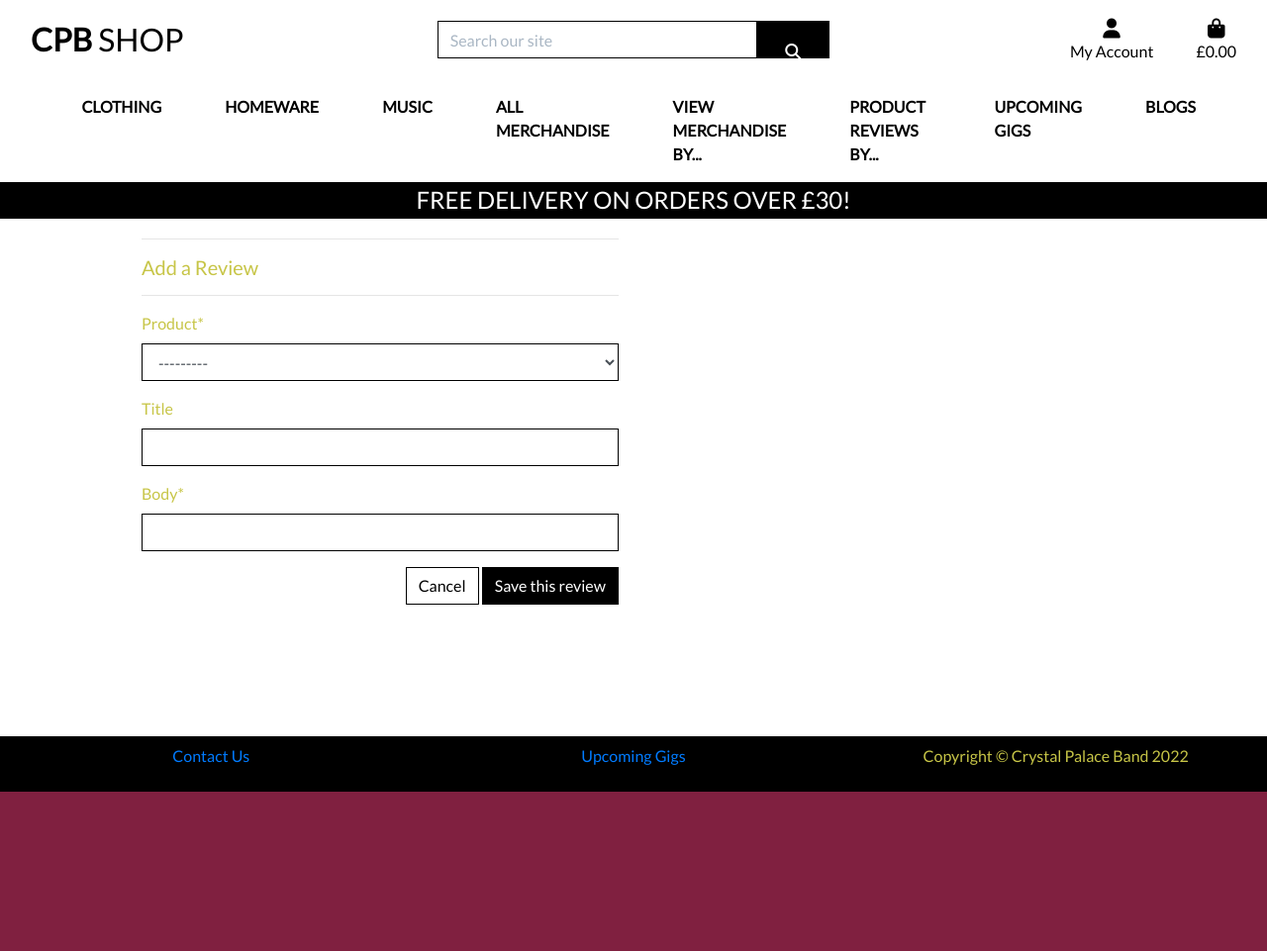
After one commit to tubaman48/CI-MS4-cpb-shop, a Django app: page /reviews/add/ in a window 1280 px wide. The commit adds this page. Shown: the whole page at 99% size. Run offline with Django 3.2, Linux system fonts and the light colour scheme; a user stored in the database is signed in; data comes from the database, SQL or seed files in the repository; tables that the repository leaves empty hold one stand-in row (values such as "Sample post"); some libraries are stand-ins or nearby versions.

Commit message:
include add_review function and correct display formatting on reviews page

```diff
--- a/reviews/forms.py
+++ b/reviews/forms.py
@@ -1,7 +1,7 @@
 """ Review forms """
 
 from django import forms
-from .models import Review
+from . models import Review
 
 
 class ReviewForm(forms.ModelForm):
@@ -14,5 +14,5 @@ class ReviewForm(forms.ModelForm):
 
     def __init__(self, *args, **kwargs):
         super().__init__(*args, **kwargs)
-        for field in self.fields.items():
-            field.widget.attrs['class'] = 'border-black rounded-0'
+        for field in self.fields:
+            self.fields[field].widget.attrs['class'] = 'border-black rounded-0'
--- /dev/null
+++ b/reviews/templates/reviews/add_review.html
@@ -0,0 +1,36 @@
+{% extends "base.html" %}
+{% load static %}
+
+{% block page_header %}
+<div class="container header-container">
+    <div class="row">
+        <div class="col"></div>
+    </div>
+</div>
+{% endblock %}
+
+{% block content %}
+<div class="overlay"></div>
+<div class="container h-100">
+    <div class="row">
+        <div class="col-12 col-md-6">
+            <hr>
+            <h5>Add a Review</h5>
+            <hr>
+        </div>
+    </div>
+
+    <div class="row">
+        <div class="col-12 col-md-6">
+            <form method="POST" action="{% url 'add_review' %}" class="form mb-2">
+                {% csrf_token %}
+                {{ form | crispy }}
+                <div class="text-right">
+                    <a class="btn btn-outline-black rounded-0" href="{% url 'reviews' %}">Cancel</a>
+                    <button class="btn btn-black rounded-0" type="submit">Save this review</button>
+                </div>
+            </form>
+        </div>
+    </div>
+</div>
+{% endblock %}
--- a/reviews/urls.py
+++ b/reviews/urls.py
@@ -6,4 +6,5 @@ from . import views
 
 urlpatterns = [
     path('', views.all_reviews, name='reviews'),
+    path('add/', views.add_review, name='add_review'),
 ]
--- a/reviews/views.py
+++ b/reviews/views.py
@@ -1,8 +1,11 @@
 """ Views for reviews app """
 
-from django.shortcuts import render
+from django.shortcuts import render, redirect, reverse
+from django.contrib import messages
 from django.db.models.functions import Lower
+from django.contrib.auth.decorators import login_required
 from .models import Review
+from .forms import ReviewForm
 
 
 def all_reviews(request):
@@ -36,3 +39,34 @@ def all_reviews(request):
     }
 
     return render(request, 'reviews/reviews.html', context)
+
+
+@login_required
+def add_review(request):
+    """The view to add a review to the site"""
+
+    if request.method == 'POST':
+        form = ReviewForm(request.POST)
+        if form.is_valid():
+            review = form.save(commit=False)
+            review.username = request.user
+            review.save()
+            messages.success(request, 'You added a new review!')
+            return redirect(
+                reverse('reviews')
+                )
+
+        else:
+            messages.error(
+                request, 'This review was not added. ' +
+                'Please check the form is valid.'
+                )
+    else:
+        form = ReviewForm()
+
+    template = 'reviews/add_review.html'
+    context = {
+        'form': form,
+    }
+
+    return render(request, template, context)
```
Also changed, not shown: reviews/templates/reviews/reviews.html (+8 -4 lines).
